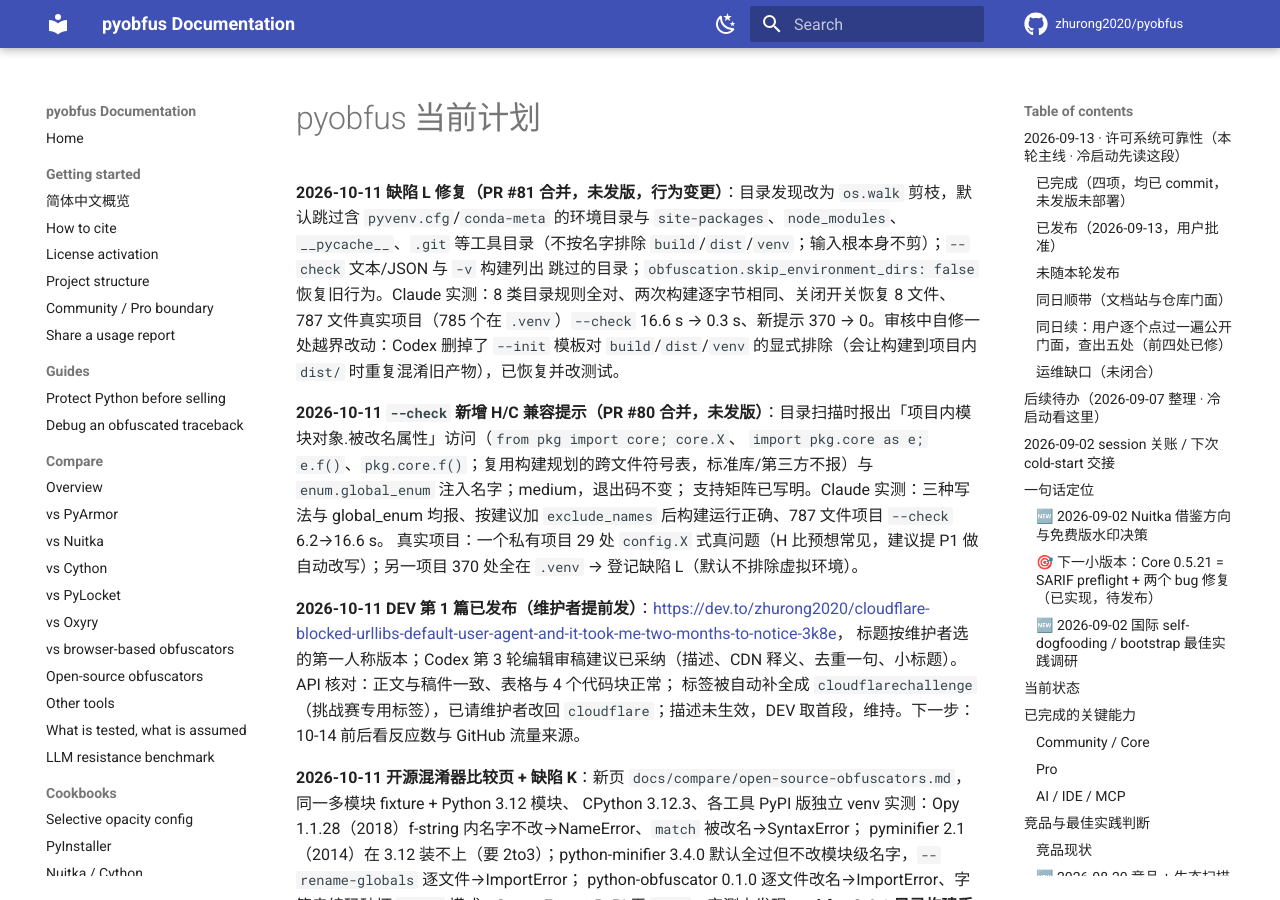
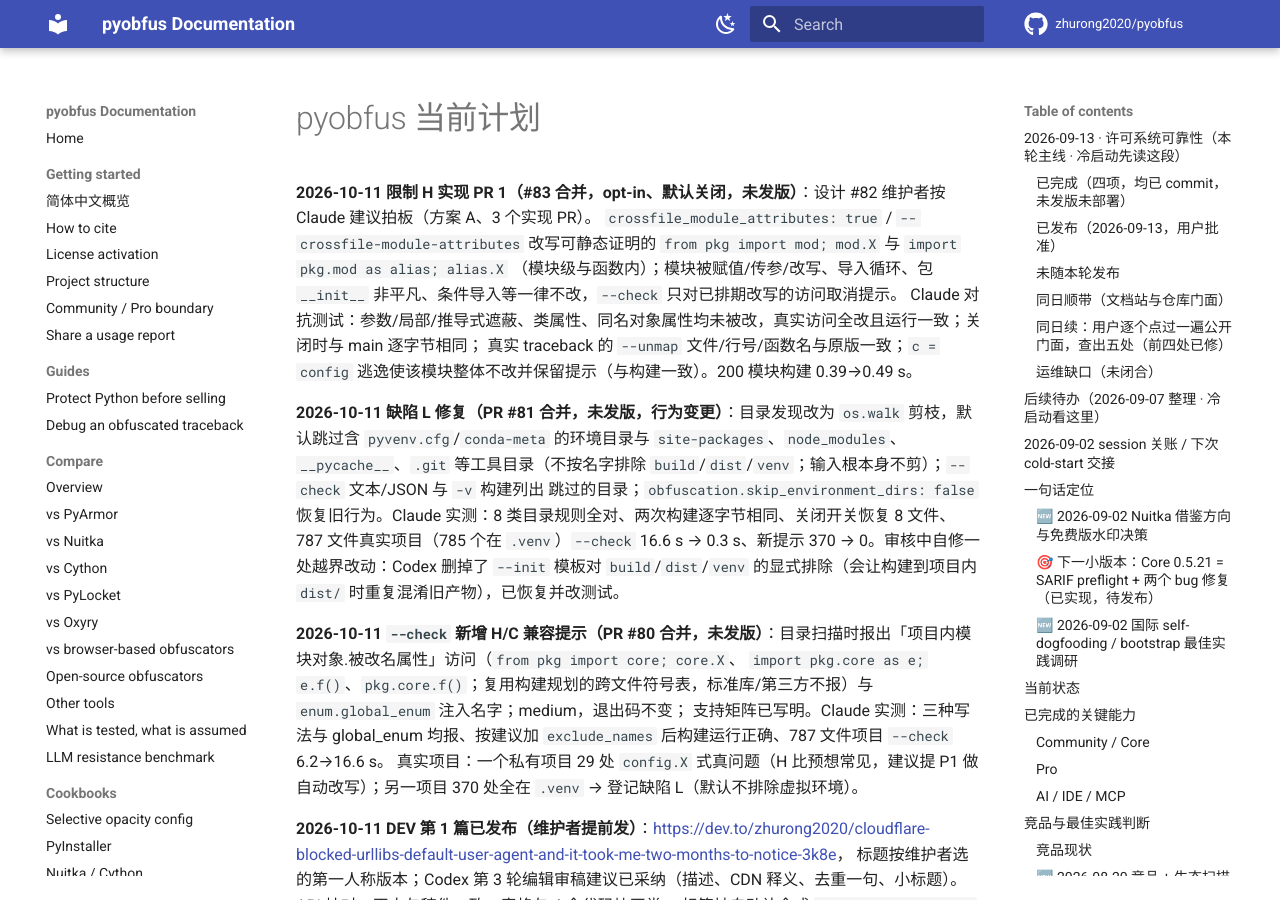
Before and after one commit to zhurong2020/pyobfus, an MkDocs documentation site: the page built from docs/CURRENT_PLAN_ZH.md, in a window 1280 px wide and 900 px high. Built offline with MkDocs 1.6.1 and Material for MkDocs 9.7.7, drawn with Linux system fonts in a browser that asks for light colours; comment, search, counter and statistics services are not loaded.

Commit message:
docs: record H implementation PR 1 merge
Co-Authored-By: Claude Opus 5.5 <noreply@anthropic.com>

```diff
--- a/docs/CURRENT_PLAN_ZH.md
+++ b/docs/CURRENT_PLAN_ZH.md
@@ -1,4 +1,10 @@
 # pyobfus 当前计划
+
+**2026-10-11 限制 H 实现 PR 1（#83 合并，opt-in、默认关闭，未发版）**：设计 #82 维护者按 Claude 建议拍板（方案 A、3 个实现 PR）。
+`crossfile_module_attributes: true` / `--crossfile-module-attributes` 改写可静态证明的 `from pkg import mod; mod.X` 与 `import pkg.mod as alias; alias.X`
+（模块级与函数内）；模块被赋值/传参/改写、导入循环、包 `__init__` 非平凡、条件导入等一律不改，`--check` 只对已排期改写的访问取消提示。
+Claude 对抗测试：参数/局部/推导式遮蔽、类属性、同名对象属性均未被改，真实访问全改且运行一致；关闭时与 main 逐字节相同；
+真实 traceback 的 `--unmap` 文件/行号/函数名与原版一致；`c = config` 逃逸使该模块整体不改并保留提示（与构建一致）。200 模块构建 0.39→0.49 s。
 
 **2026-10-11 缺陷 L 修复（PR #81 合并，未发版，行为变更）**：目录发现改为 `os.walk` 剪枝，默认跳过含 `pyvenv.cfg`/`conda-meta` 的环境目录与
 `site-packages`、`node_modules`、`__pycache__`、`.git` 等工具目录（不按名字排除 `build`/`dist`/`venv`；输入根本身不剪）；`--check` 文本/JSON 与 `-v` 构建列出
```
Also changed, not shown: docs/TODO.md (+1 -1 lines).
